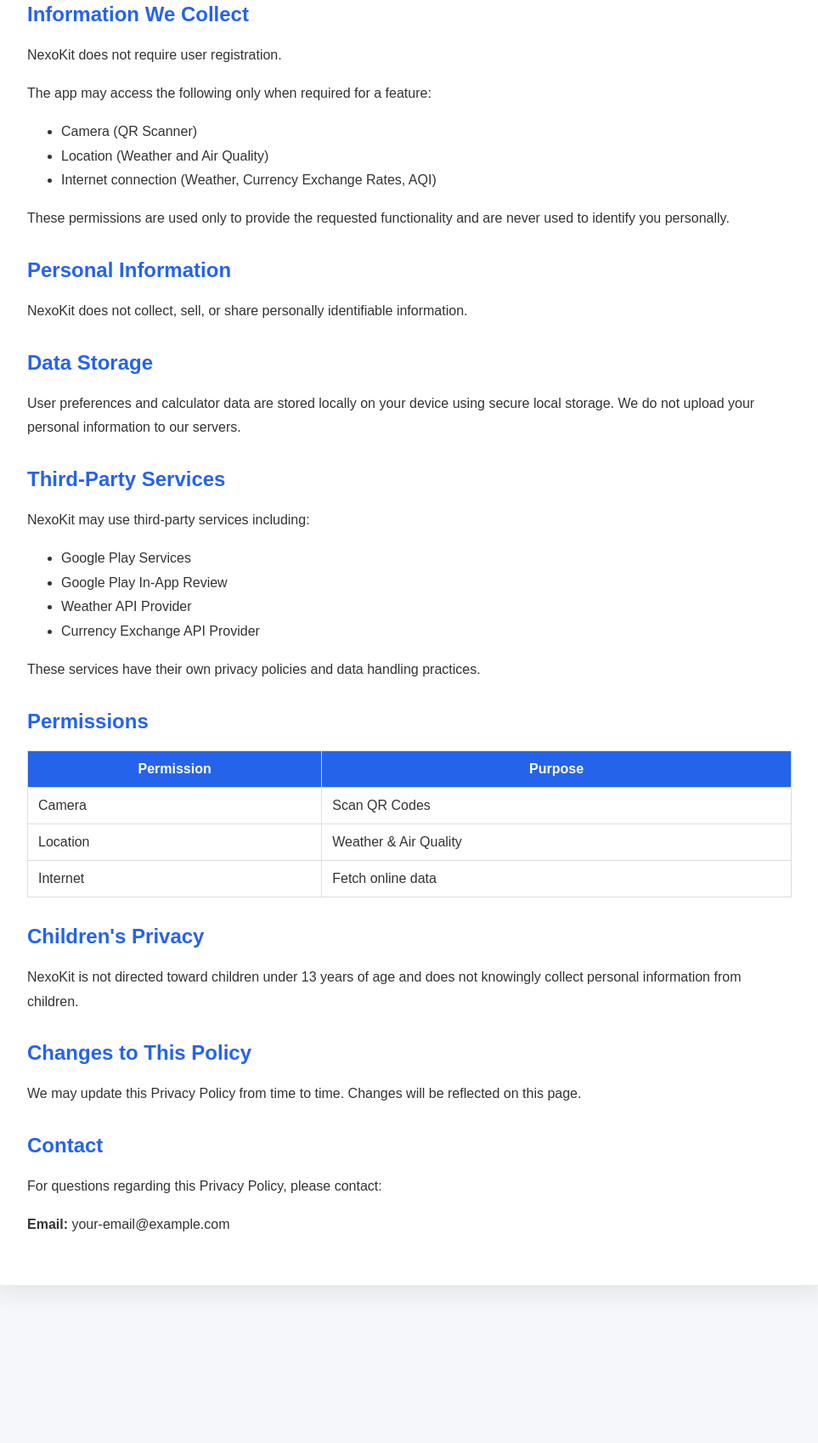
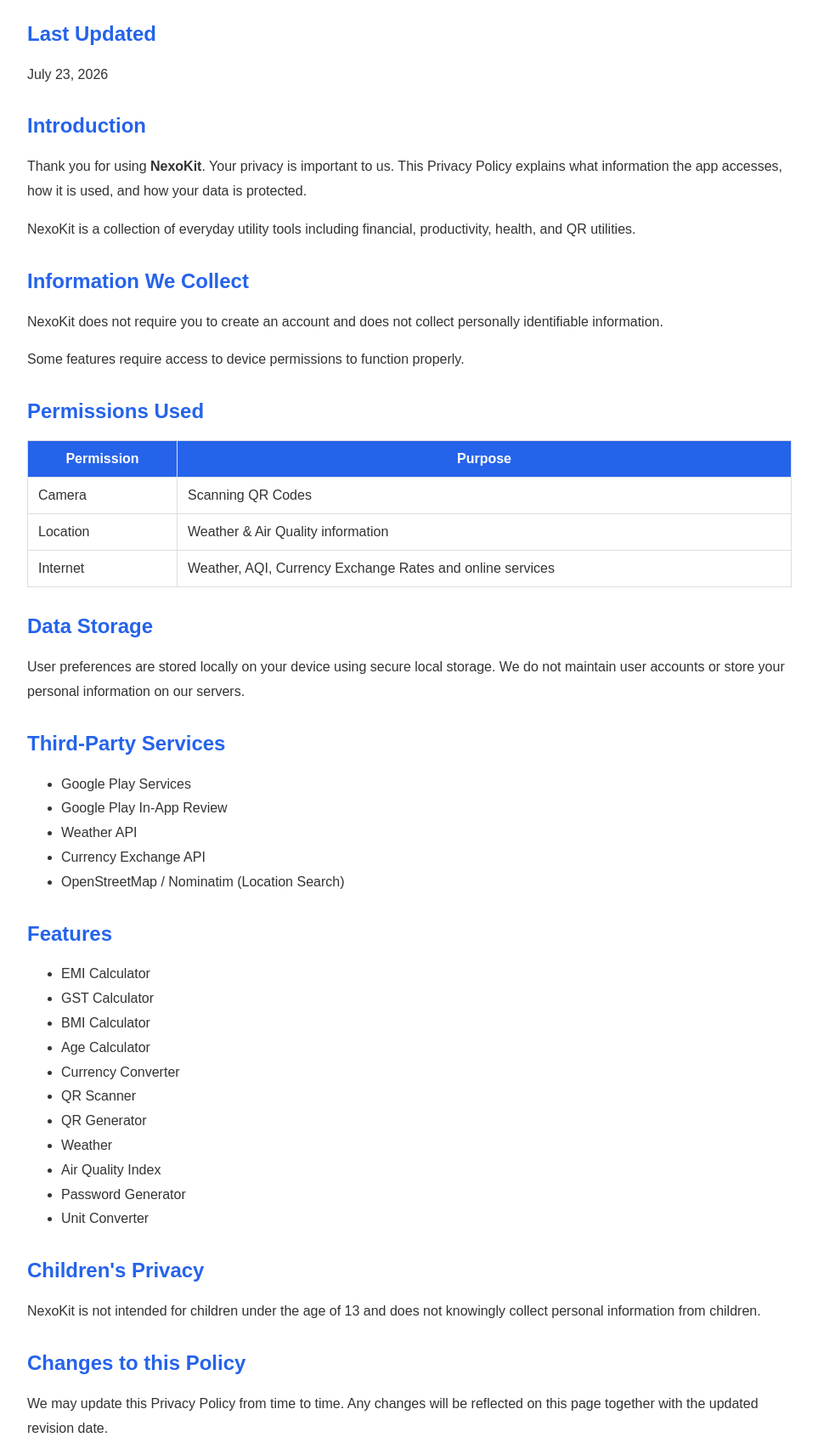
Before and after one commit to Sivakumar-Saragadam/app-legal, a plain HTML site: page apps/nexokit/index.html in a window 1280 px wide. Shown: the part 291-1989 px from the top of the page at 85% size, without its empty margins (158-1121 px from the left). Before the commit the page ends 1843 px from the top, so only its background shows below. Drawn offline with Linux system fonts and the light colour scheme.

Commit message:
Update Privacy Policy structure and content

```diff
--- a/apps/nexokit/index.html
+++ b/apps/nexokit/index.html
@@ -8,67 +8,56 @@
 </head>
 <body>
 
+<header>
     <div class="container">
+        <h1>NexoKit</h1>
+        <p>Privacy Policy</p>
+    </div>
+</header>
 
-    <h1>Privacy Policy</h1>
+<main class="container">
 
-    <p class="updated">
-        Last Updated: July 23, 2026
+<section class="card">
+    <h2>Last Updated</h2>
+    <p>July 23, 2026</p>
+</section>
+
+<section class="card">
+    <h2>Introduction</h2>
+
+    <p>
+        Thank you for using <strong>NexoKit</strong>.
+        Your privacy is important to us.
+        This Privacy Policy explains what information the app accesses,
+        how it is used, and how your data is protected.
     </p>
 
     <p>
-        NexoKit ("we", "our", or "us") respects your privacy. This Privacy Policy explains
-        how information is handled when you use the NexoKit mobile application.
+        NexoKit is a collection of everyday utility tools including financial,
+        productivity, health, and QR utilities.
     </p>
+</section>
+
+<section class="card">
 
 <h2>Information We Collect</h2>
 
-    <p>NexoKit does not require user registration.</p>
-
-    <p>The app may access the following only when required for a feature:</p>
-
-    <ul>
-        <li>Camera (QR Scanner)</li>
-        <li>Location (Weather and Air Quality)</li>
-        <li>Internet connection (Weather, Currency Exchange Rates, AQI)</li>
-    </ul>
+<p>
+NexoKit does not require you to create an account and does not collect personally identifiable information.
+</p>
 
 <p>
-        These permissions are used only to provide the requested functionality and are never
-        used to identify you personally.
+Some features require access to device permissions to function properly.
 </p>
 
-    <h2>Personal Information</h2>
+</section>
 
-    <p>
-        NexoKit does not collect, sell, or share personally identifiable information.
-    </p>
+<section class="card">
 
-    <h2>Data Storage</h2>
-
-    <p>
-        User preferences and calculator data are stored locally on your device using secure
-        local storage. We do not upload your personal information to our servers.
-    </p>
-
-    <h2>Third-Party Services</h2>
-
-    <p>NexoKit may use third-party services including:</p>
-
-    <ul>
-        <li>Google Play Services</li>
-        <li>Google Play In-App Review</li>
-        <li>Weather API Provider</li>
-        <li>Currency Exchange API Provider</li>
-    </ul>
-
-    <p>
-        These services have their own privacy policies and data handling practices.
-    </p>
-
-    <h2>Permissions</h2>
+<h2>Permissions Used</h2>
 
 <table>
+
 <tr>
 <th>Permission</th>
 <th>Purpose</th>
@@ -76,44 +65,113 @@
 
 <tr>
 <td>Camera</td>
-            <td>Scan QR Codes</td>
+<td>Scanning QR Codes</td>
 </tr>
 
 <tr>
 <td>Location</td>
-            <td>Weather & Air Quality</td>
+<td>Weather & Air Quality information</td>
 </tr>
 
 <tr>
 <td>Internet</td>
-            <td>Fetch online data</td>
+<td>Weather, AQI, Currency Exchange Rates and online services</td>
 </tr>
+
 </table>
+
+</section>
+
+<section class="card">
+
+<h2>Data Storage</h2>
+
+<p>
+User preferences are stored locally on your device using secure local storage.
+We do not maintain user accounts or store your personal information on our servers.
+</p>
+
+</section>
+
+<section class="card">
+
+<h2>Third-Party Services</h2>
+
+<ul>
+<li>Google Play Services</li>
+<li>Google Play In-App Review</li>
+<li>Weather API</li>
+<li>Currency Exchange API</li>
+<li>OpenStreetMap / Nominatim (Location Search)</li>
+</ul>
+
+</section>
+
+<section class="card">
+
+<h2>Features</h2>
+
+<ul>
+<li>EMI Calculator</li>
+<li>GST Calculator</li>
+<li>BMI Calculator</li>
+<li>Age Calculator</li>
+<li>Currency Converter</li>
+<li>QR Scanner</li>
+<li>QR Generator</li>
+<li>Weather</li>
+<li>Air Quality Index</li>
+<li>Password Generator</li>
+<li>Unit Converter</li>
+</ul>
+
+</section>
+
+<section class="card">
 
 <h2>Children's Privacy</h2>
 
 <p>
-        NexoKit is not directed toward children under 13 years of age and does not knowingly
-        collect personal information from children.
+NexoKit is not intended for children under the age of 13 and does not knowingly collect personal information from children.
 </p>
 
-    <h2>Changes to This Policy</h2>
+</section>
+
+<section class="card">
+
+<h2>Changes to this Policy</h2>
 
 <p>
-        We may update this Privacy Policy from time to time. Changes will be reflected on this page.
+We may update this Privacy Policy from time to time.
+Any changes will be reflected on this page together with the updated revision date.
 </p>
+
+</section>
+
+<section class="card">
 
 <h2>Contact</h2>
 
 <p>
-        For questions regarding this Privacy Policy, please contact:
+If you have any questions about this Privacy Policy, please contact:
 </p>
 
 <p>
-        <strong>Email:</strong> your-email@example.com
+
+<strong>Email:</strong><br>
+sk.saragadam@gmail.com
+
 </p>
 
-</div>
+</section>
+
+</main>
+
+<footer>
+
+© 2026 NexoKit. All Rights Reserved.
+
+</footer>
 
 </body>
 </html>
```
Lines whose indentation alone changed are shown as unchanged.
